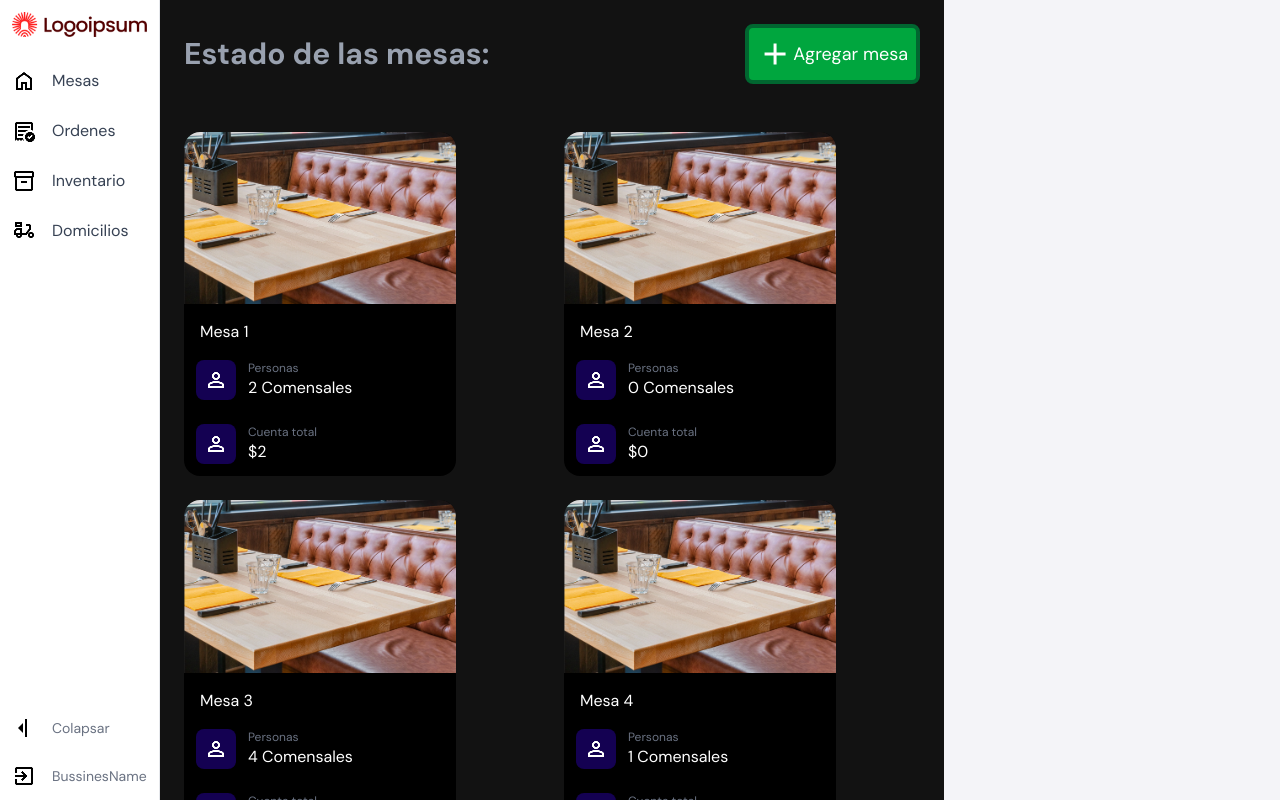
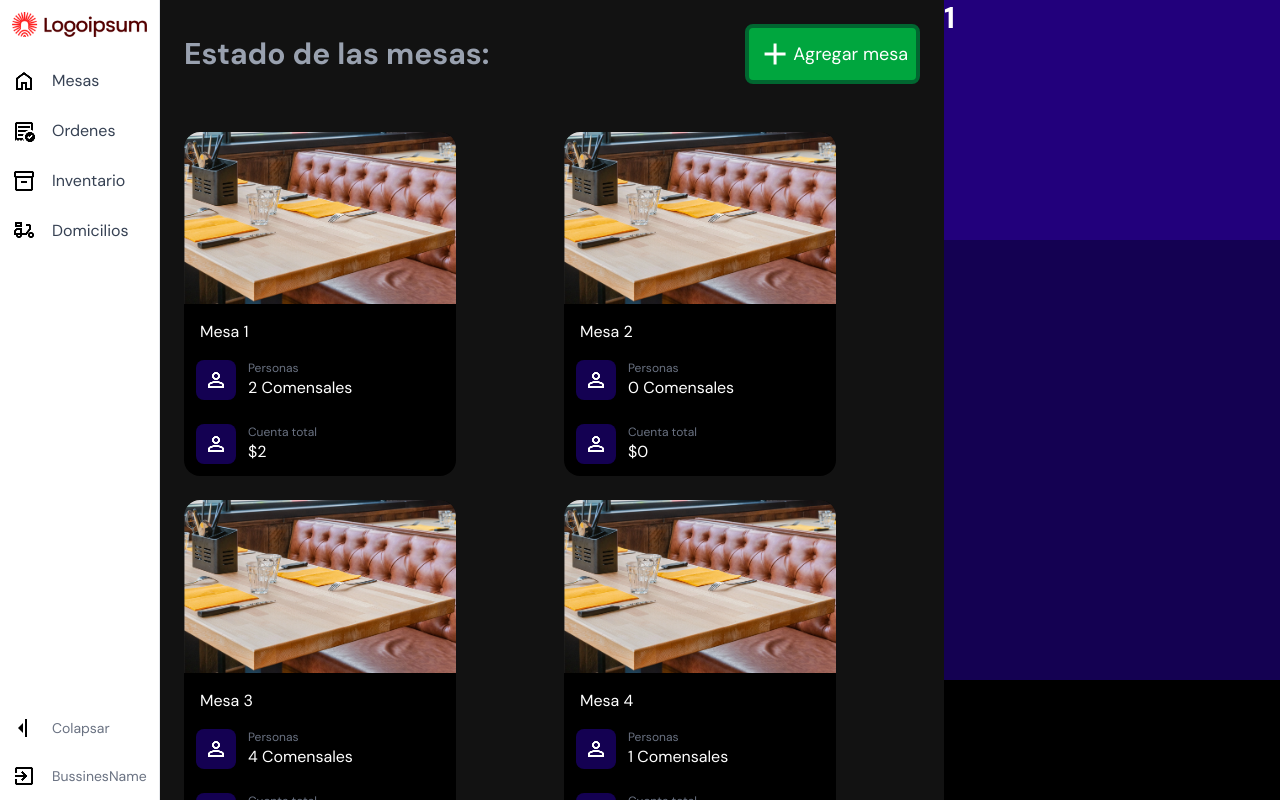
Before and after one commit to YoanAsghar/RestaurantCRM, a React (Vite) app in the folder frontend/: page / in a window 1280 px wide. Built offline with nearby package versions, Linux system fonts and the light colour scheme.

Commit message:
feature: Created the individual table section and the currentTab state

```diff
--- a/frontend/src/App.tsx
+++ b/frontend/src/App.tsx
@@ -1,24 +1,40 @@
+import { tables } from "./test_objects";
+//TESTS
 import { useEffect, useState } from "react";
 import Sidebar from "./components/Sidebar";
-import { BodyTabs } from "./types";
-import TablesContent from "./components/mainTabs/TablesContent";
+import { BodyTabs, type Table } from "./types";
 import DomicilesContent from "./components/mainTabs/DomicilesContent";
 import InventoryContent from "./components/mainTabs/InventoryContent";
 import OrdersContent from "./components/mainTabs/OrdersContent";
+import TablesContent from "./components/mainTabs/TablesContent";
+import TableInformation from "./components/mainTabs/tableInformation";
 
 //Test imports
-import { testTables } from "./test_objects";
 
 const App = () => {
-const [currentTab, setCurretTab] = useState(BodyTabs.mesas);
+const [currentTab, setCurrentTab] = useState(BodyTabs.mesas);
+const [currentTableSelectedId, setCurrentTableSelectedId] = useState<number>(tables[0].id);
+
+  useEffect(() => {
+    console.log(currentTableSelectedId);
+  }, [currentTableSelectedId]);
+
+ const selectedTable = tables.find(t => t.id == currentTableSelectedId)
 
   return (
     <div className="flex flex-row h-screen w-screen overflow-hidden">
-      <Sidebar username={"BussinesName"} setTabChange={setCurretTab} currentTab={currentTab}/>
+      <Sidebar username={"BussinesName"} setTabChange={setCurrentTab} currentTab={currentTab}/>
 
       <section className="flex-1 h-full">
         <main className="w-full h-full">
-          {currentTab === BodyTabs.mesas && <TablesContent tables={testTables}/>}
+
+          {currentTab === BodyTabs.mesas && (
+            <div className="h-full flex flex-row w-full">
+              <TablesContent tables={tables} onSelect={setCurrentTableSelectedId} />
+              <TableInformation table={selectedTable}/>
+            </div>
+          )}
+
           {currentTab === BodyTabs.ordenes && <OrdersContent/>}
           {currentTab === BodyTabs.inventario && <InventoryContent/>}
           {currentTab === BodyTabs.domicilios && <DomicilesContent/>}
--- a/frontend/src/components/TableCards.tsx
+++ b/frontend/src/components/TableCards.tsx
@@ -1,22 +1,22 @@
-import { colorPalette, type Table } from "../types"
+import { colorPalette, type TableCardProps } from "../types"
 
-const TableCards = ({tableData}: {tableData: Table}) => {
+const TableCards = ({table, onSelect}: TableCardProps) => {
   return (
-    <div className="rounded-2xl w-68 flex flex-col cursor-pointer bg-black">
+    <div onClick={() => onSelect(table.id)}  className="rounded-2xl w-68 flex flex-col cursor-pointer bg-black">
       <img className="rounded-t-2xl" src="./tables_image.png" alt="" />
-      <h3 className="text-white p-4 pb-1">{`Mesa ${tableData.id}`}</h3>
+      <h3 className="text-white p-4 pb-1">{`Mesa ${table.id}`}</h3>
       <div className="flex flex-row items-center">
         <img className="p-2 m-3 rounded-lg" style={{ backgroundColor: colorPalette.DeepTwilight }} src="./person_icon.png" alt="" />
         <div className="flex flex-col">
           <p className="text-gray-500 text-xs">Personas</p>
-          <p className="text-white">{`${tableData.cantidadDePersonas} Comensales`}</p>
+          <p className="text-white">{`${table.cantidadDePersonas} Comensales`}</p>
         </div>
       </div>
       <div className="flex flex-row items-center">
         <img className="p-2 m-3 rounded-lg" style={{ backgroundColor: colorPalette.DeepTwilight }} src="./person_icon.png" alt="" />
         <div className="flex flex-col">
           <p className="text-gray-500 text-xs">Cuenta total</p>
-          <p className="text-white">{`$${tableData.cantidadDePersonas}`}</p>
+          <p className="text-white">{`$${table.cantidadDePersonas}`}</p>
         </div>
       </div>
     </div>
--- a/frontend/src/components/mainTabs/TablesContent.tsx
+++ b/frontend/src/components/mainTabs/TablesContent.tsx
@@ -1,10 +1,8 @@
-import { colorPalette, type TableContentPrompts } from "../../types"
+import { colorPalette, type TableContentPrompts,type Table} from "../../types"
 import TableCards from "../TableCards"
 
-const TablesContent = ({tables}: TableContentPrompts) => {
+const TablesContent = ({tables, onSelect}: TableContentPrompts) => {
   return (
-    <div className="w-full h-full flex flex-row items-center justify-center">
-      {/*Tables section*/}
       <div className="h-full w-[70%] flex flex-col overflow-y-auto" style={{ backgroundColor: colorPalette.Charcoal }}>
         <div className="flex justify-between p-6 items-center">
           <h2 className="text-gray-400 m-0">Estado de las mesas: </h2>
@@ -15,15 +13,10 @@ const TablesContent = ({tables}: TableContentPrompts) => {
           </div>
         <div className="grid w-full p-6 grid-cols-[repeat(auto-fill,minmax(250px,1fr))] gap-6">
           {tables.map((table) => (
-          <TableCards key={table.id} tableData={table}/>
+          <TableCards key={table.id} table={table} onSelect={onSelect}/>
           ))}
         </div>
       </div>
-
-      {/*Info section*/}
-      <div className="h-full w-[30%]" style={{ backgroundColor: colorPalette.White }}>
-      </div>
-    </div>
   )
 }
 
--- /dev/null
+++ b/frontend/src/components/mainTabs/tableInformation.tsx
@@ -0,0 +1,24 @@
+import { useState } from "react"
+import { colorPalette, type Table, type TableInformationProps } from "../../types"
+
+const TableInformation = ({ table }: TableInformationProps) => {
+  return (
+    <div className="h-full w-[30%]">
+
+      <div className="h-[30%]" style={{backgroundColor: colorPalette.Navy}}>
+        <div>
+          <h2>{table?.id}</h2>
+        </div>
+      </div>
+
+      <div className="h-[55%]" style={{backgroundColor: colorPalette.DeepTwilight}}>
+      </div>
+
+      <div className="h-[15%] bg-black">
+      </div>
+
+    </div>
+  )
+}
+
+export default TableInformation
--- a/frontend/src/test_objects.tsx
+++ b/frontend/src/test_objects.tsx
@@ -1,6 +1,6 @@
 import { type Table } from "./types";
 
-export const testTables: Table[] = [
+export const tables: Table[] = [
   {
     id: 1,
     ordenActual: ["Hamburguesa", "Coca-Cola"],
--- a/frontend/src/types.tsx
+++ b/frontend/src/types.tsx
@@ -4,16 +4,6 @@ export enum BodyTabs {
   inventario = "inventario",
   domicilios = "domicilios"
 }
-
-export interface tableCardProps {
-  data: {
-    id: number;
-    pedidoActual: object;
-    cantidadDePersonas: number;
-    precioACobrar: number;
-  }
-}
-
 
 export const colorPalette = {
   Black: "#02010a",
@@ -26,6 +16,7 @@ export const colorPalette = {
 
 export interface TableContentPrompts{
   tables: Table[];
+  onSelect: (id: number) => void;
 }
 
 export interface Table {
@@ -34,3 +25,12 @@ export interface Table {
   cantidadDePersonas: number;
   precioACobrar: number;
 }
+
+export interface TableInformationProps{
+  table: Table | undefined;
+}
+
+export interface TableCardProps {
+  table: Table;
+  onSelect: (id: number) => void;
+}
```
